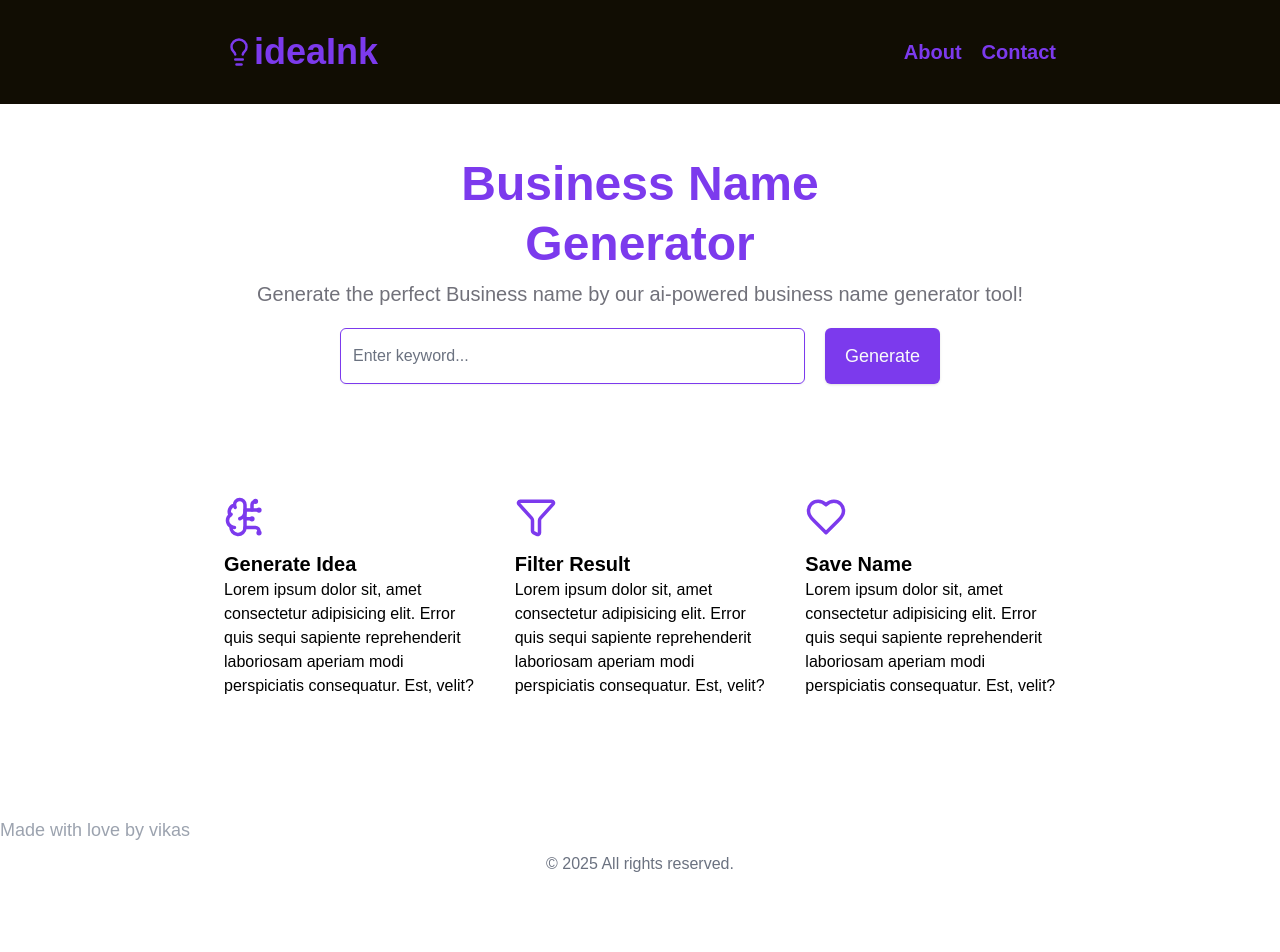
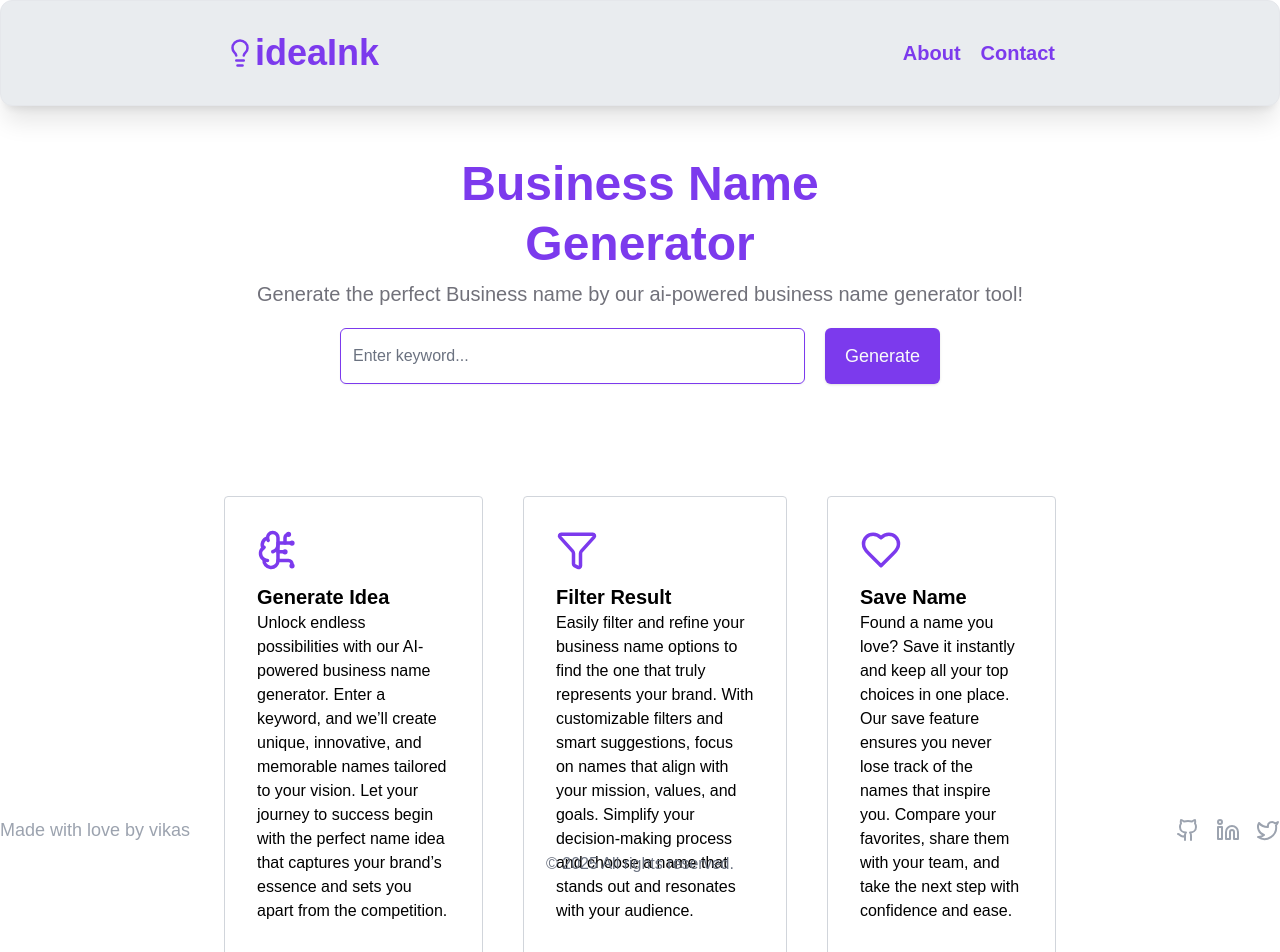
Before and after one commit to viki-777/ideaInk, a Next.js app: page / in a window 1280 px wide. Shown: the top 952 px of the page. Before the commit the page ends 892 px from the top, so only its background shows below. Built offline with nearby package versions, Linux system fonts and the light colour scheme; a web font is replaced by a local one.

Commit message:
improve ui

```diff
--- a/app/business/page.jsx
+++ b/app/business/page.jsx
@@ -85,7 +85,7 @@ const BusinessName = () => {
 
     return (
         <div className='md:px-20 px-5 mb-10'>
-            <h1 className='mt-32 text-4xl text-white font-semibold text-center border-b pb-10 border-gray-500'>Business Name</h1>
+            <h1 className='mt-32 text-4xl text-black font-semibold text-center border-b pb-10 border-gray-500'>Business Name</h1>
 
             <div className='md:flex justify-center items-start gap-10 mt-10' >
                 <div className='md:w-[25%] md:mb-0 mb-5'>
@@ -95,7 +95,7 @@ const BusinessName = () => {
                     <div className='grid md:grid-cols-4 grid-cols-2 gap-10'>
                         {names && names.length > 0 && names.map((singleName, index) => {
                             return (
-                                <div onClick={() => getDomainStatus(singleName)} key={index} className='border border-gray-600 rounded p-4 cursor-pointer text-white hover:bg-primary hover:text-black'>
+                                <div onClick={() => getDomainStatus(singleName)} key={index} className='border border-gray-300 rounded p-4 cursor-pointer text-black hover:bg-violet-300 hover:text-black'>
                                     {singleName}
                                 </div>
                             )
--- a/app/page.jsx
+++ b/app/page.jsx
@@ -23,25 +23,25 @@ export default function Home() {
           <Search />
       </div>
       <div className="md:flex justify-between gap-10 md:px-56 px-5 mt-28">
-        <div className="md:mb-0 mb-10">
+        <div className="md:mb-0 mb-10 border border-gray-300 rounded p-8 cursor-pointer text-black hover:bg-violet-300 hover:scale-105">
           <BrainCircuitIcon className="text-primary mb-3" size={42} />
           <h4 className="text-black text-xl font-semibold">Generate Idea</h4>
           <p className="text-black">
-            Lorem ipsum dolor sit, amet consectetur adipisicing elit. Error quis sequi sapiente reprehenderit laboriosam aperiam modi perspiciatis consequatur. Est, velit?
+          Unlock endless possibilities with our AI-powered business name generator. Enter a keyword, and we’ll create unique, innovative, and memorable names tailored to your vision. Let your journey to success begin with the perfect name idea that captures your brand’s essence and sets you apart from the competition.
           </p>
         </div>
-        <div className="md:mb-0 mb-10">
+        <div className=" md:mb-0 mb-10 border border-gray-300 rounded p-8 cursor-pointer text-black hover:bg-violet-300 hover:scale-105">
           <Filter className="text-primary mb-3" size={42} />
           <h4 className="text-black text-xl font-semibold">Filter Result</h4>
           <p className="text-black">
-            Lorem ipsum dolor sit, amet consectetur adipisicing elit. Error quis sequi sapiente reprehenderit laboriosam aperiam modi perspiciatis consequatur. Est, velit?
+          Easily filter and refine your business name options to find the one that truly represents your brand. With customizable filters and smart suggestions, focus on names that align with your mission, values, and goals. Simplify your decision-making process and choose a name that stands out and resonates with your audience.
           </p>
         </div>
-        <div className="md:mb-0 mb-10">
+        <div className="md:mb-0 mb-10 border border-gray-300 rounded p-8 cursor-pointer text-black hover:bg-violet-300 hover:scale-105">
           <Heart className="text-primary mb-3" size={42} />
           <h4 className="text-black text-xl font-semibold">Save Name</h4>
           <p className="text-black">
-            Lorem ipsum dolor sit, amet consectetur adipisicing elit. Error quis sequi sapiente reprehenderit laboriosam aperiam modi perspiciatis consequatur. Est, velit?
+          Found a name you love? Save it instantly and keep all your top choices in one place. Our save feature ensures you never lose track of the names that inspire you. Compare your favorites, share them with your team, and take the next step with confidence and ease.
           </p>
         </div>
       </div>
--- a/components/DomainStatus.jsx
+++ b/components/DomainStatus.jsx
@@ -59,13 +59,13 @@ const DomainStatus = ({ open, setOpen, domain }) => {
                             <p className='mb-3 text-center'>Availability status of domain: <b>{domain}</b></p>
                             {domainStatus && domainStatus === 'AVAILABLE' ?
                                 <div className='flex justify-center'>
-                                    <span className='bg-green-500 text-xl px-10 text-white rounded py-3'>
+                                    <span className='bg-green-500 text-xl px-10 text-black rounded py-3'>
                                         {domainStatus}
                                     </span>
                                 </div>
                                 :
                                 <div className='flex justify-center'>
-                                    <span className='bg-red-500 text-xl px-10 text-white rounded py-3'>
+                                    <span className='bg-red-500 text-xl px-10 text-black rounded py-3'>
                                         {domainStatus}
                                     </span>
                                 </div>
--- a/components/Footer.jsx
+++ b/components/Footer.jsx
@@ -5,7 +5,7 @@ export default function Footer() {
   const currentYear = new Date().getFullYear();
 
   return (
-    <footer className="text-white py-4">
+    <footer className="text-black py-4">
       <div className="container mx-auto flex justify-between items-center">
         <div className="text-left">
           <p className="text-gray-400 text-lg">Made with love by vikas</p>
@@ -14,13 +14,13 @@ export default function Footer() {
         <div className="text-right">
           <div className="flex space-x-4">
             <a href="https://github.com/viki-777" target="_blank" rel="noopener noreferrer" className="hover:text-violet-500">
-              <Github size={24} />
+              <Github className="text-gray-400" size={24} />
             </a>
             <a href="https://linkedin.com" target="_blank" rel="noopener noreferrer" className="hover:text-violet-500">
-              <Linkedin size={24} />
+              <Linkedin className="text-gray-400" size={24} />
             </a>
             <a href="https://twitter.com" target="_blank" rel="noopener noreferrer" className="hover:text-violet-500">
-              <Twitter size={24} />
+              <Twitter className="text-gray-400" size={24} />
             </a>
           </div>
         </div>
--- a/components/Header.jsx
+++ b/components/Header.jsx
@@ -5,7 +5,7 @@ import React from 'react'
 
 const Header = () => {
   return (
-    <div className='fixed top-0 left-0 w-full bg-cblack flex justify-between md:px-56 px-5 md:py-8 py-5'>
+    <div className='fixed top-0 left-0 w-full bg-cblack flex justify-between md:px-56 px-5 md:py-8 py-5 border rounded-xl shadow-xl'>
         <Link href="/">
         <div className='flex items-center'>
 
--- a/components/ui/button.jsx
+++ b/components/ui/button.jsx
@@ -5,7 +5,7 @@ import { cva } from "class-variance-authority";
 import { cn } from "@/lib/utils"
 
 const buttonVariants = cva(
-  "inline-flex items-center justify-center gap-2 whitespace-nowrap rounded-md text-sm font-medium transition-colors focus-visible:outline-none focus-visible:ring-1 focus-visible:ring-ring disabled:pointer-events-none disabled:opacity-50 [&_svg]:pointer-events-none [&_svg]:size-4 [&_svg]:shrink-0",
+  "inline-flex items-center justify-center gap-2 blackspace-nowrap rounded-md text-sm font-medium transition-colors focus-visible:outline-none focus-visible:ring-1 focus-visible:ring-ring disabled:pointer-events-none disabled:opacity-50 [&_svg]:pointer-events-none [&_svg]:size-4 [&_svg]:shrink-0",
   {
     variants: {
       variant: {
--- a/components/ui/tabs.jsx
+++ b/components/ui/tabs.jsx
@@ -22,7 +22,7 @@ const TabsTrigger = React.forwardRef(({ className, ...props }, ref) => (
   <TabsPrimitive.Trigger
     ref={ref}
     className={cn(
-      "inline-flex items-center justify-center whitespace-nowrap rounded-md px-3 py-1 text-sm font-medium ring-offset-background transition-all focus-visible:outline-none focus-visible:ring-2 focus-visible:ring-ring focus-visible:ring-offset-2 disabled:pointer-events-none disabled:opacity-50 data-[state=active]:bg-background data-[state=active]:text-foreground data-[state=active]:shadow",
+      "inline-flex items-center justify-center blackspace-nowrap rounded-md px-3 py-1 text-sm font-medium ring-offset-background transition-all focus-visible:outline-none focus-visible:ring-2 focus-visible:ring-ring focus-visible:ring-offset-2 disabled:pointer-events-none disabled:opacity-50 data-[state=active]:bg-background data-[state=active]:text-foreground data-[state=active]:shadow",
       className
     )}
     {...props} />
--- a/helpers/constant.js
+++ b/helpers/constant.js
@@ -11,8 +11,8 @@ export const nameStyle = [
     },
     {
       id: 3,
-      name: "Evocative",
-      description: "like RedBull and Forever21",
+      name: "Sanskrit inspired",
+      description: "like Tejas and Chaitanya",
     },
     {
       id: 4,
@@ -21,8 +21,8 @@ export const nameStyle = [
     },
     {
       id: 5,
-      name: "Compound Words",
-      description: "like FedEx and Microsoft",
+      name: "Hindi inspired",
+      description: "like patanjali and aastha",
     },
     {
       id: 6,
--- a/tailwind.config.mjs
+++ b/tailwind.config.mjs
@@ -49,7 +49,7 @@ export default {
   				'4': 'hsl(var(--chart-4))',
   				'5': 'hsl(var(--chart-5))'
   			},
-			cblack:'#110d03'
+			cblack:'#e9ecef'
   		},
   		borderRadius: {
   			lg: 'var(--radius)',
```
Also changed, not shown: components/Sidebar.jsx (+8 -8 lines).
